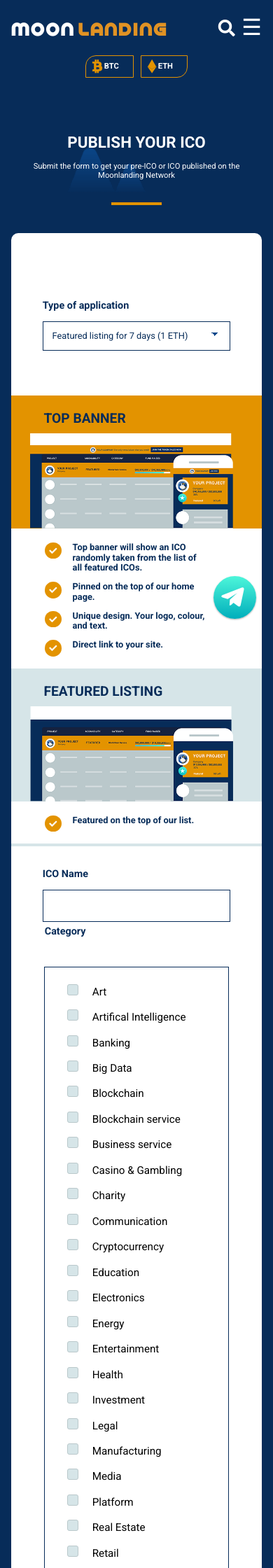
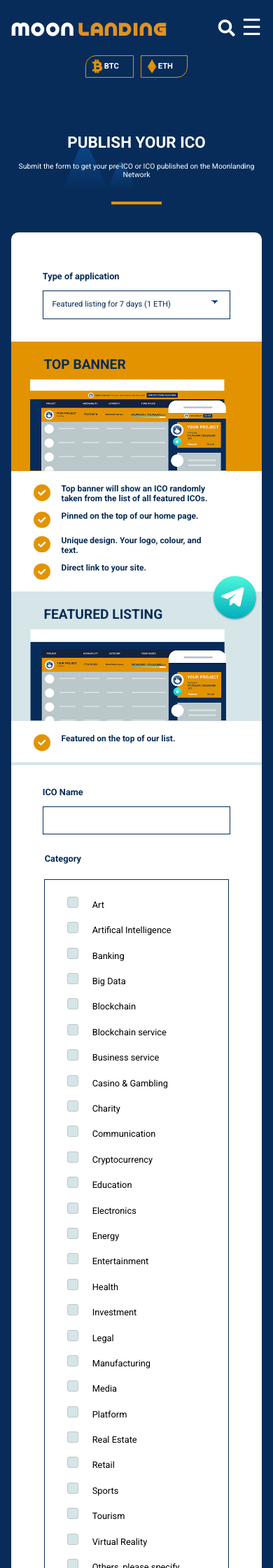
Before and after one commit to moonlandingnetwork/moonlandingnetwork.github.io, a Jekyll site: the page built from publishico.html, in a window 390 px wide. Shown: the top 2240 px of the page at 70% size. Built offline with Jekyll 4.4.1, drawn with Linux system fonts in a browser that asks for light colours; cached includes are drawn as plain includes; nearby versions of some CDN libraries; comment, search, counter and statistics services are not loaded.

Commit message:
Layout Revision

```diff
--- a/css/style.css
+++ b/css/style.css
@@ -3277,7 +3277,7 @@ footer{
 @media (max-width: 390px){
     /* Elements */
     select{
-        font-size: 80%;
+        font-size: 70%;
     }
     /* Homepage */
     .ico-card-sec{
@@ -3354,27 +3354,56 @@ footer{
         font-size: 0.7rem !important;
     }
     /* Publish ICO Page */
+    .publish-ico-body{
+        padding: 1.5rem 0 2.5rem;
+    }
     .publish-ico-title h1{
         font-size: 1.4em;
     }
     .publish-ico-title p{
-        font-size: 0.7em;
+        font-size: 0.65em;
+    }
+    .publish-banner{
+        margin: 2rem 0 0 0;
     }
     .publish-banner img{
-        width: 290px;
+        width: 280px;
+    }
+    .publish-banner ul{
+        padding: 0.5rem 4rem 0.3rem 2rem;
     }
     .publish-banner li{
+        font-size: 0.75em;
+    }
+    .publish-question label{
         font-size: 0.8em;
     }
     .publish-question.row label{
-        font-size: 0.85em;
+        font-size: 0.8em;
+        letter-spacing: 0;
+    }
+    input.blue{
+        padding: 0.6rem;
     }
     .publish-category-item.other input[type="text"]{
         width: 8rem;
+        margin: 1rem 1rem 0;
+    }
+    .publish-question fieldset legend {
+        font-size: 0.8em;
+        top: -3.5%;
     }
     .publish-ico-body form input[type="submit"]{
-        font-size: 0.85em;
+        font-size: 0.75em;
+        padding: 0.55rem 1rem;
+        margin: 1rem auto 0 !important;
 
+    }
+    .publish-question p {
+        font-size: 0.8em;
+    }
+    .publish-question.row input {
+        margin-right: 0.8rem;
     }
     /* Whitelist Page */
     .ico-table.minimal{
```
